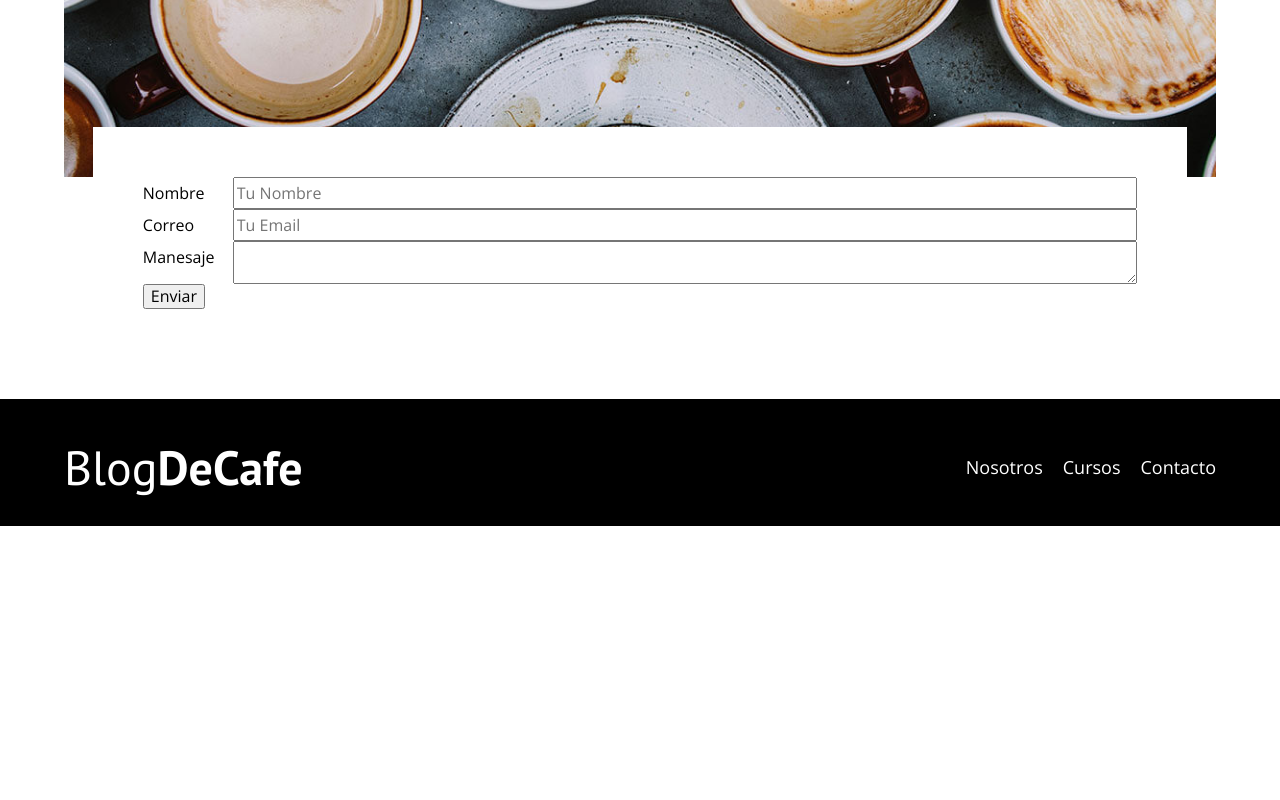
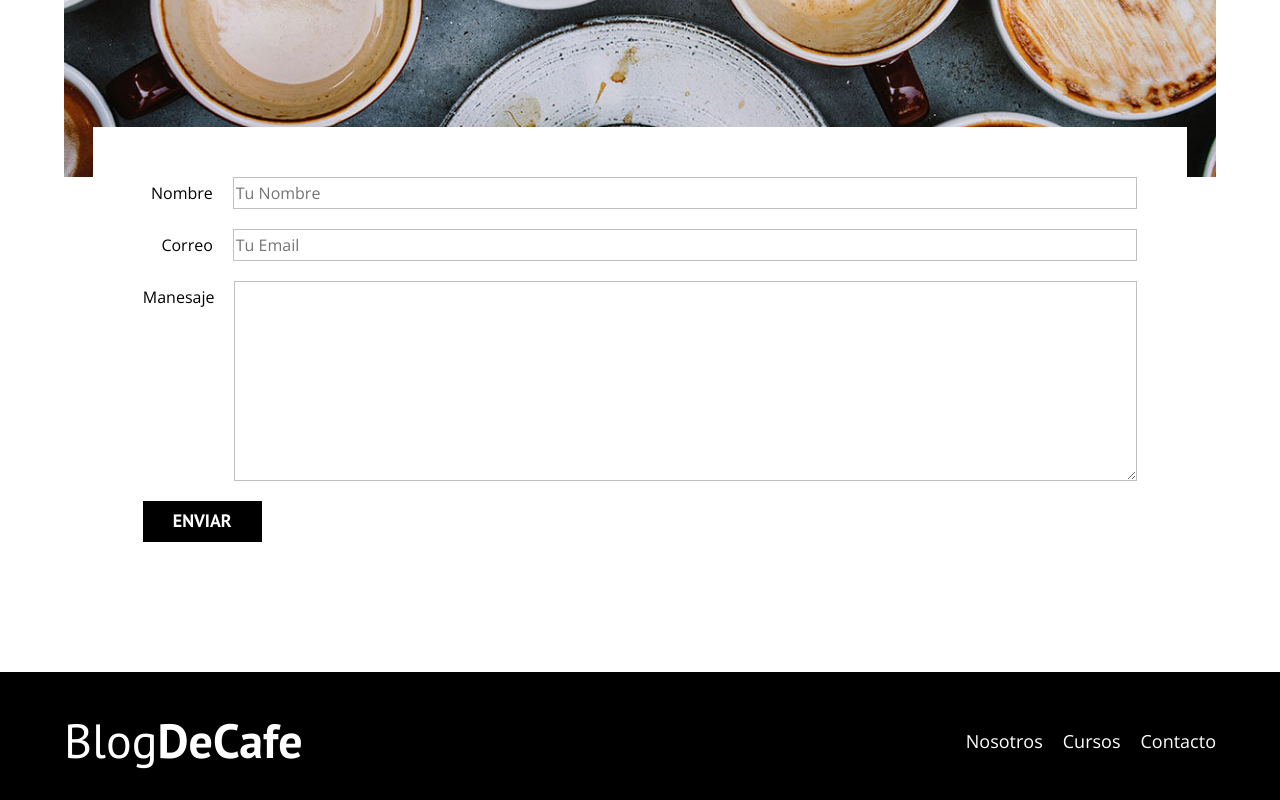
Before and after one commit to clennone/coffee_basic-page, a plain HTML site: page contacto.html in a window 1280 px wide. Shown: the part 925-1725 px from the top of the page. Before the commit the page ends 1451 px from the top, so only its background shows below. Drawn offline with nearby package versions, Linux system fonts and the light colour scheme.

Commit message:
finish project

```diff
--- a/contacto.html
+++ b/contacto.html
@@ -48,11 +48,11 @@
             </div>
             <div class="campo">
                 <label class="campo__label" for="mesaje">Manesaje</label>
-                <textarea class="campo__field" id="mensaje"></TEXTarea>
+                <textarea class="campo__field campo__field--textarea" id="mensaje"></TEXTarea>
             </div>
 
             <div class="campo">
-                <input class="campo__field--textarea{" type="submit" value="Enviar" class="boton boton--primario">
+                <input class="boton boton--primario" type="submit" value="Enviar" class="boton boton--primario">
             </div>
         </form>
 
--- a/css/style.css
+++ b/css/style.css
@@ -159,6 +159,8 @@ img{
     text-transform: uppercase;
     font-weight: 700;
     margin-bottom: 2rem;
+    border: none;
+    cursor: pointer;
 }
 
 @media (min-width: 768px){
@@ -275,17 +277,21 @@ img{
 
 .campo{
     display: flex;
+    margin-bottom: 2rem;
 
 }
 
 .campo__label{
     flex: 0 0 9rem;
+    text-align: right;
+    padding-right: 2rem;
 }
 
 .campo__field{
     flex: 1;
+    border: 1px solid rgb(192, 192, 192);
 }
 
 .campo__field--textarea{
-
+    height: 20rem;
 }
```
Also changed, not shown: index.html (+19 -5 lines).
